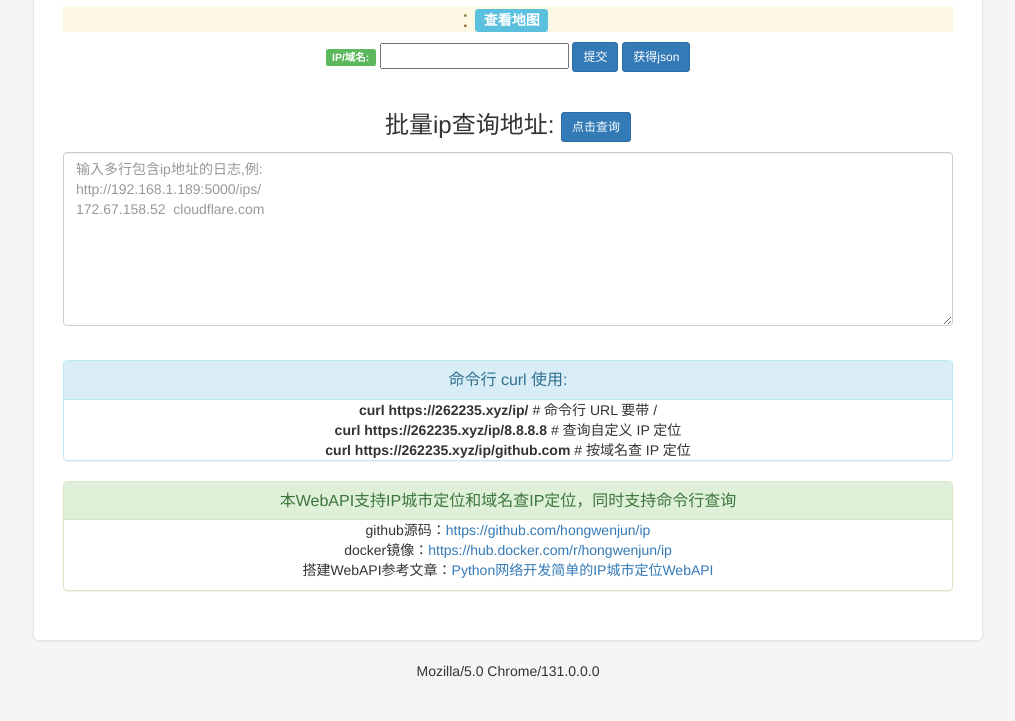
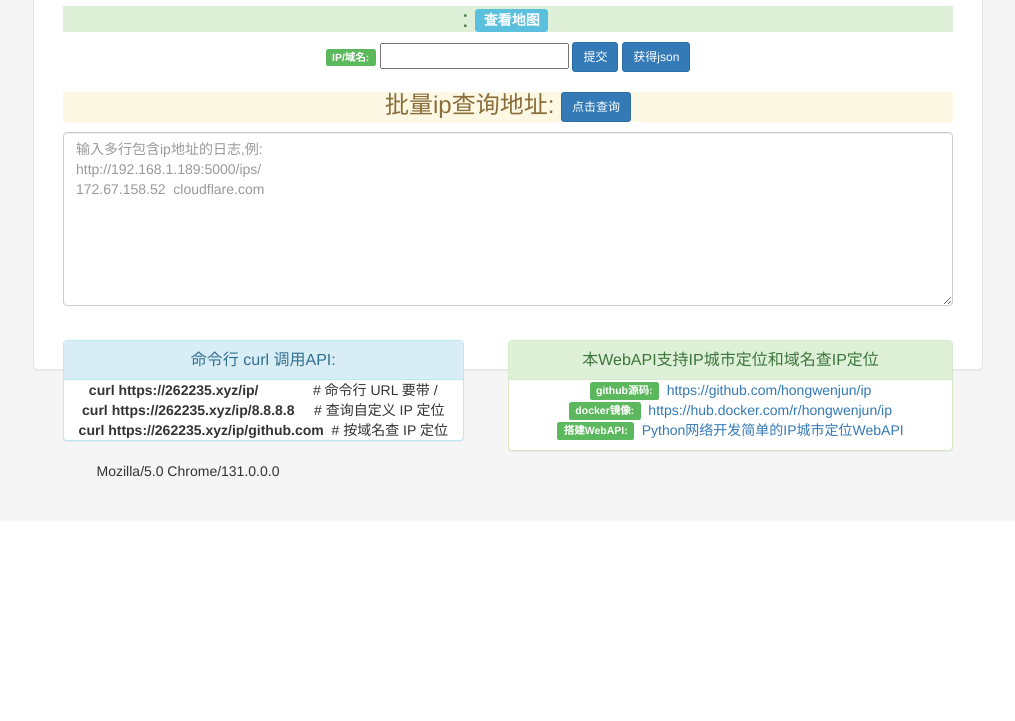
Before and after one commit to hongwenjun/ip, a Flask app: page / in a window 1280 px wide. Shown: the part 445-1166 px from the top of the page, without its empty margins (132-1147 px from the left). After the commit the page ends 922 px from the top, so only its background shows below. Run offline with Flask 2, Linux system fonts and the light colour scheme; some libraries are stand-ins or nearby versions.

Commit message:
Update hello.html

```diff
--- a/templates/hello.html
+++ b/templates/hello.html
@@ -16,6 +16,8 @@ a:focus, a:hover, .btn-link:focus, .btn-link:hover { text-decoration: underline;
  .label-site { font-size: 14px;  vertical-align: middle; margin-right: 6px; }
  .text { width: 100%; height: 150px; }
  .btn-code { padding: 6px 16px; }
+ .div-a{ float:left;width:45%;}
+ .div-b{ float:right;width:50%;}
 </style></head>
 <body style="text-align:center;">
 <nav class="navbar navbar-inverse navbar-fixed-top">
@@ -50,7 +52,7 @@ a:focus, a:hover, .btn-link:focus, .btn-link:hover { text-decoration: underline;
         src="https://api.map.baidu.com/staticimage/v2?ak=tF8XaCqUG9ZjFR66lqqNXmLzeT24gtGF&mcode=666666&center=110,35&width=500&height=300&zoom=4 "/>
         </a>
   </div>
-  <div class="alert-warning">
+  <div class="alert-success">
     <h3>{{ ipaddr }}: <a href="https://262235.xyz/maps.php?city={{ city }}" class="label label-info label-site">查看地图 </a></h3>
 </div>
 {% else %}
@@ -81,32 +83,37 @@ a:focus, a:hover, .btn-link:focus, .btn-link:hover { text-decoration: underline;
         const url = 'https://api.map.baidu.com/location/ip?ak=tF8XaCqUG9ZjFR66lqqNXmLzeT24gtGF&ip=';
         window.location.href = url + ip + '&coor=bd09ll'
     }
+</script>
 
-</script>
-<br>
 <form action="/ips/" method="post">
+<div class="alert-warning">
 <h3> 批量ip查询地址: <input type="submit" value="点击查询"  class="btn btn-primary btn-sm" ></h3>
+</div>
 <textarea type="text" name ="ips" cols=120 rows=8 class="form-control text"
 placeholder="输入多行包含ip地址的日志,例:
 http://192.168.1.189:5000/ips/
 172.67.158.52  cloudflare.com"></textarea>
 </form><br>
 
+<div class="div-a">
 <div class="panel panel-info">
     <div class="panel-heading">
-      <h3 class="panel-title">命令行 curl 使用:</h3>
+      <h3 class="panel-title">命令行 curl 调用API:</h3>
     </div>
-<strong>curl https://262235.xyz/ip/</strong>             # 命令行 URL 要带 / <br>
-<strong>curl https://262235.xyz/ip/8.8.8.8</strong>     # 查询自定义 IP 定位<br>
-<strong>curl https://262235.xyz/ip/github.com</strong>    # 按域名查 IP 定位
-</div>
+<strong>curl https://262235.xyz/ip/</strong>&nbsp;&nbsp;&nbsp;&nbsp;&nbsp;&nbsp;&nbsp;&nbsp;&nbsp;&nbsp;&nbsp;&nbsp;&nbsp;&nbsp;# 命令行 URL 要带 / <br>
+<strong>curl https://262235.xyz/ip/8.8.8.8</strong>&nbsp;&nbsp;&nbsp;&nbsp;&nbsp;# 查询自定义 IP 定位<br>
+<strong>curl https://262235.xyz/ip/github.com</strong>&nbsp;&nbsp;# 按域名查 IP 定位
+</div></div>
+
+<div class="div-b">
 <div class="panel panel-success">
     <div class="panel-heading">
-      <h3 class="panel-title">本WebAPI支持IP城市定位和域名查IP定位，同时支持命令行查询</h3>
+      <h3 class="panel-title">本WebAPI支持IP城市定位和域名查IP定位</h3>
     </div>
-github源码：<a href="https://github.com/hongwenjun/ip">https://github.com/hongwenjun/ip</a><p>
-docker镜像：<a href="https://hub.docker.com/r/hongwenjun/ip">https://hub.docker.com/r/hongwenjun/ip</a><br>
-搭建WebAPI参考文章：<a href="https://262235.xyz/index.php/archives/342/">Python网络开发简单的IP城市定位WebAPI</a>
+    <span class="label label-success">github源码:</span>&nbsp;&nbsp;<a href="https://github.com/hongwenjun/ip">https://github.com/hongwenjun/ip</a><p>
+    <span class="label label-success">docker镜像:</span>&nbsp;&nbsp;<a href="https://hub.docker.com/r/hongwenjun/ip">https://hub.docker.com/r/hongwenjun/ip</a><br>
+    <span class="label label-success">搭建WebAPI:</span>&nbsp;&nbsp;<a href="https://262235.xyz/index.php/archives/342/">Python网络开发简单的IP城市定位WebAPI</a>
+</div></div>
+
 </div>
-
-</div></body></html>
+</body></html>
```
